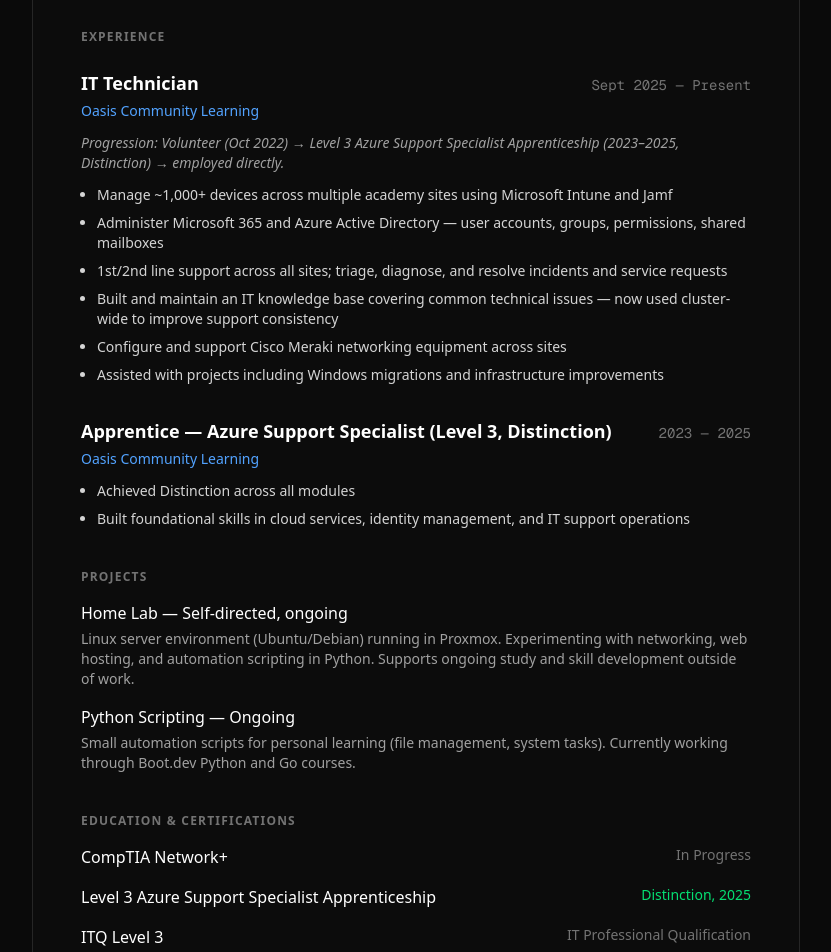
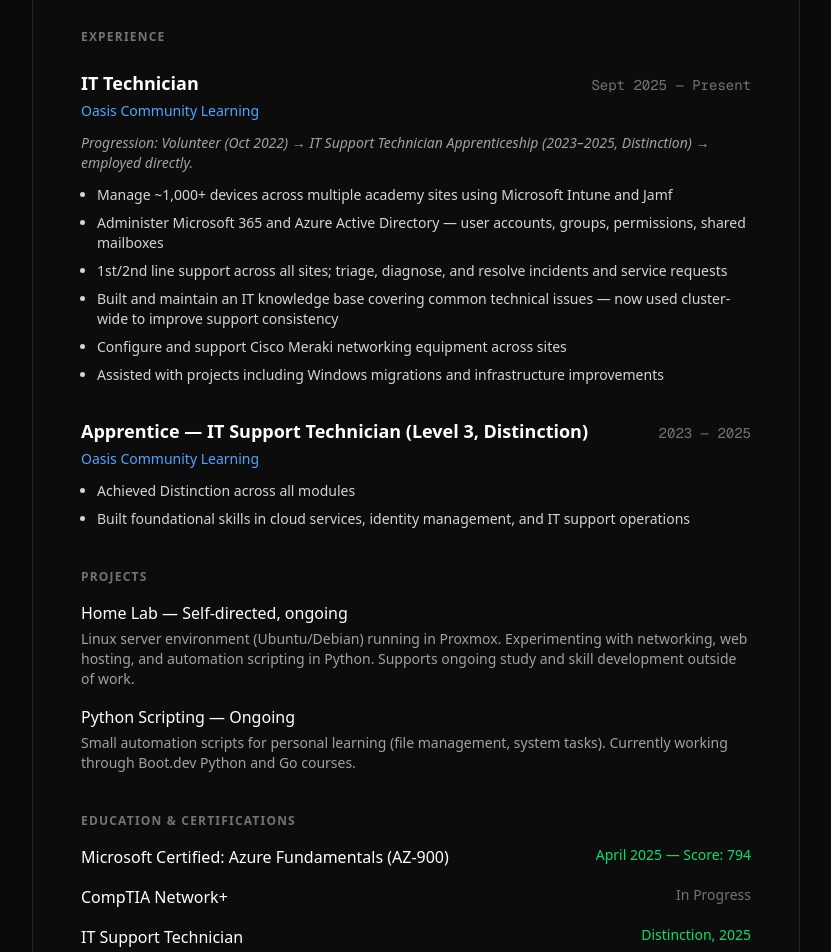
Before and after one commit to Haxford/Portfolio-minimal, a Next.js app: page /cv in a window 1280 px wide. Shown: the part 760-1712 px from the top of the page, without its empty margins (224-1055 px from the left). Built offline with nearby package versions, Linux system fonts and the light colour scheme.

Commit message:
Add AZ-900 certification and update job title to IT Support Technician on home page and CV

```diff
--- a/app/cv/page.tsx
+++ b/app/cv/page.tsx
@@ -74,7 +74,7 @@
               </div>
               <div className="text-blue-400 text-sm mb-3">Oasis Community Learning</div>
               <p className="text-neutral-400 text-sm mb-3 italic">
-                Progression: Volunteer (Oct 2022) → Level 3 Azure Support Specialist Apprenticeship (2023–2025, Distinction) → employed directly.
+                Progression: Volunteer (Oct 2022) → IT Support Technician Apprenticeship (2023–2025, Distinction) → employed directly.
               </p>
               <ul className="list-disc list-outside ml-4 space-y-2 text-neutral-300 text-sm">
                 <li>Manage ~1,000+ devices across multiple academy sites using Microsoft Intune and Jamf</li>
@@ -88,7 +88,7 @@
 
             <div>
               <div className="flex justify-between items-baseline mb-1">
-                <h3 className="font-semibold text-white text-lg">Apprentice — Azure Support Specialist (Level 3, Distinction)</h3>
+                <h3 className="font-semibold text-white text-lg">Apprentice — IT Support Technician (Level 3, Distinction)</h3>
                 <span className="text-sm text-neutral-500 font-mono">2023 — 2025</span>
               </div>
               <div className="text-blue-400 text-sm mb-3">Oasis Community Learning</div>
@@ -125,13 +125,19 @@
           <ul className="space-y-4 text-neutral-300">
             <li>
               <div className="flex justify-between">
+                <span className="text-white">Microsoft Certified: Azure Fundamentals (AZ-900)</span>
+                <span className="text-green-400 text-sm">April 2025 — Score: 794</span>
+              </div>
+            </li>
+            <li>
+              <div className="flex justify-between">
                 <span className="text-white">CompTIA Network+</span>
                 <span className="text-neutral-500 text-sm">In Progress</span>
               </div>
             </li>
             <li>
               <div className="flex justify-between">
-                <span className="text-white">Level 3 Azure Support Specialist Apprenticeship</span>
+                <span className="text-white">IT Support Technician</span>
                 <span className="text-green-400 text-sm">Distinction, 2025</span>
               </div>
             </li>
```
